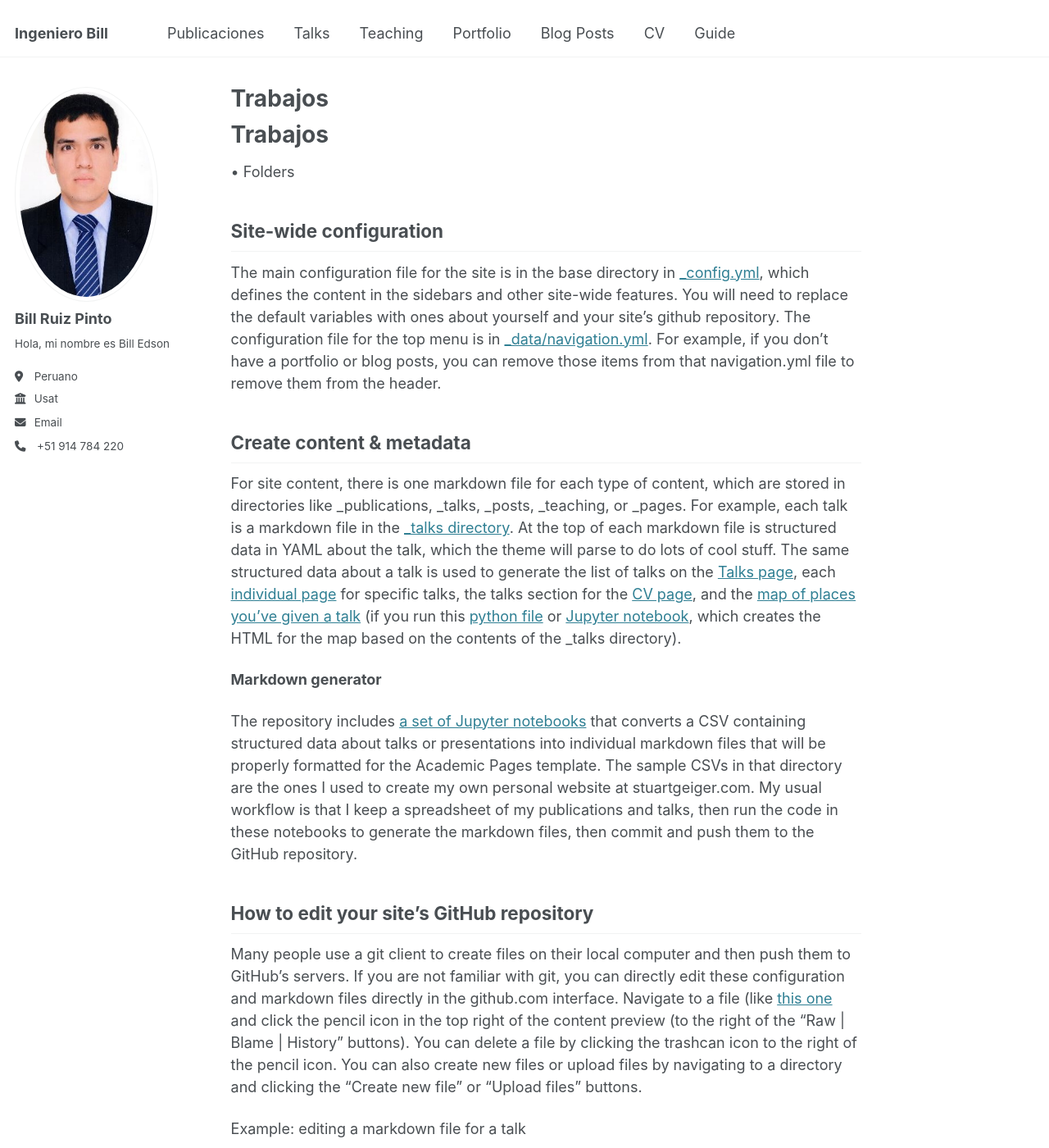
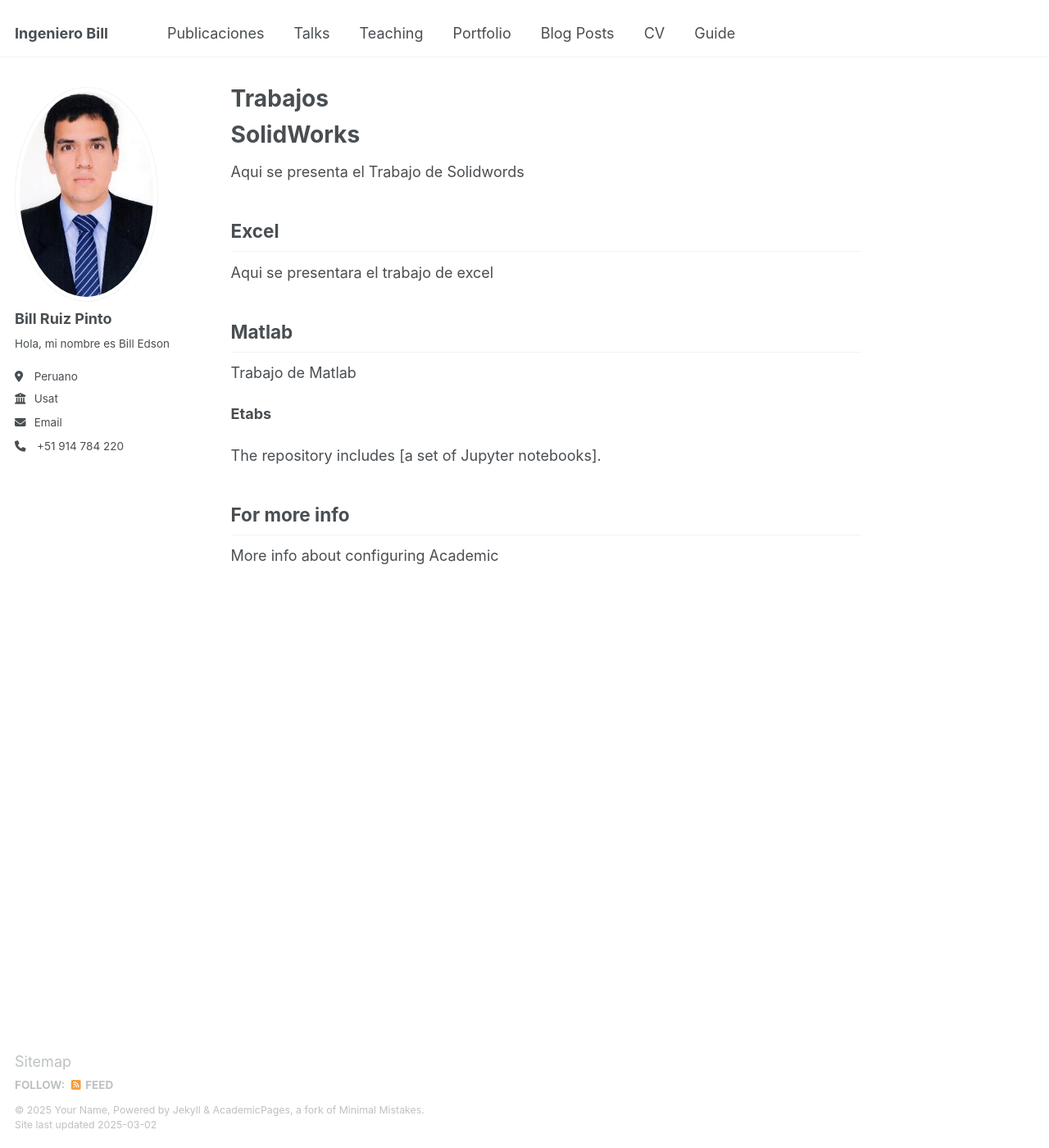
Before and after one commit to IngenieroBill/Cv, a Jekyll site: the page built from _pages/about.md, in a window 1280 px wide and 1400 px high. Shown: the whole window at 82% size. Built offline with Jekyll 4.4.1, drawn with Linux system fonts in a browser that asks for light colours; some of the changed text lies outside the part shown.

Commit message:
Actualización de archivos de datos

```diff
--- a/_pages/about.md
+++ b/_pages/about.md
@@ -9,31 +9,24 @@ redirect_from:
 
 
 
-Trabajos
+SolidWorks
 ======
-•	Folders
+Aqui se presenta el Trabajo de Solidwords
 
 
-Site-wide configuration
+Excel
 ------
-The main configuration file for the site is in the base directory in [_config.yml](https://github.com/academicpages/academicpages.github.io/blob/master/_config.yml), which defines the content in the sidebars and other site-wide features. You will need to replace the default variables with ones about yourself and your site's github repository. The configuration file for the top menu is in [_data/navigation.yml](https://github.com/academicpages/academicpages.github.io/blob/master/_data/navigation.yml). For example, if you don't have a portfolio or blog posts, you can remove those items from that navigation.yml file to remove them from the header.
+Aqui se presentara el trabajo de excel
 
-Create content & metadata
+Matlab
 ------
-For site content, there is one markdown file for each type of content, which are stored in directories like _publications, _talks, _posts, _teaching, or _pages. For example, each talk is a markdown file in the [_talks directory](https://github.com/academicpages/academicpages.github.io/tree/master/_talks). At the top of each markdown file is structured data in YAML about the talk, which the theme will parse to do lots of cool stuff. The same structured data about a talk is used to generate the list of talks on the [Talks page](https://academicpages.github.io/talks), each [individual page](https://academicpages.github.io/talks/2012-03-01-talk-1) for specific talks, the talks section for the [CV page](https://academicpages.github.io/cv), and the [map of places you've given a talk](https://academicpages.github.io/talkmap.html) (if you run this [python file](https://github.com/academicpages/academicpages.github.io/blob/master/talkmap.py) or [Jupyter notebook](https://github.com/academicpages/academicpages.github.io/blob/master/talkmap.ipynb), which creates the HTML for the map based on the contents of the _talks directory).
+Trabajo de Matlab
 
-**Markdown generator**
+**Etabs**
 
-The repository includes [a set of Jupyter notebooks](https://github.com/academicpages/academicpages.github.io/tree/master/markdown_generator
-) that converts a CSV containing structured data about talks or presentations into individual markdown files that will be properly formatted for the Academic Pages template. The sample CSVs in that directory are the ones I used to create my own personal website at stuartgeiger.com. My usual workflow is that I keep a spreadsheet of my publications and talks, then run the code in these notebooks to generate the markdown files, then commit and push them to the GitHub repository.
+The repository includes [a set of Jupyter notebooks].
 
-How to edit your site's GitHub repository
-------
-Many people use a git client to create files on their local computer and then push them to GitHub's servers. If you are not familiar with git, you can directly edit these configuration and markdown files directly in the github.com interface. Navigate to a file (like [this one](https://github.com/academicpages/academicpages.github.io/blob/master/_talks/2012-03-01-talk-1.md) and click the pencil icon in the top right of the content preview (to the right of the "Raw | Blame | History" buttons). You can delete a file by clicking the trashcan icon to the right of the pencil icon. You can also create new files or upload files by navigating to a directory and clicking the "Create new file" or "Upload files" buttons.
-
-Example: editing a markdown file for a talk
-![Editing a markdown file for a talk](/images/editing-talk.png)
 
 For more info
 ------
-More info about configuring Academic Pages can be found in [the guide](https://academicpages.github.io/markdown/), the [growing wiki](https://github.com/academicpages/academicpages.github.io/wiki), and you can always [ask a question on GitHub](https://github.com/academicpages/academicpages.github.io/discussions). The [guides for the Minimal Mistakes theme](https://mmistakes.github.io/minimal-mistakes/docs/configuration/) (which this theme was forked from) might also be helpful.
+More info about configuring Academic
```
